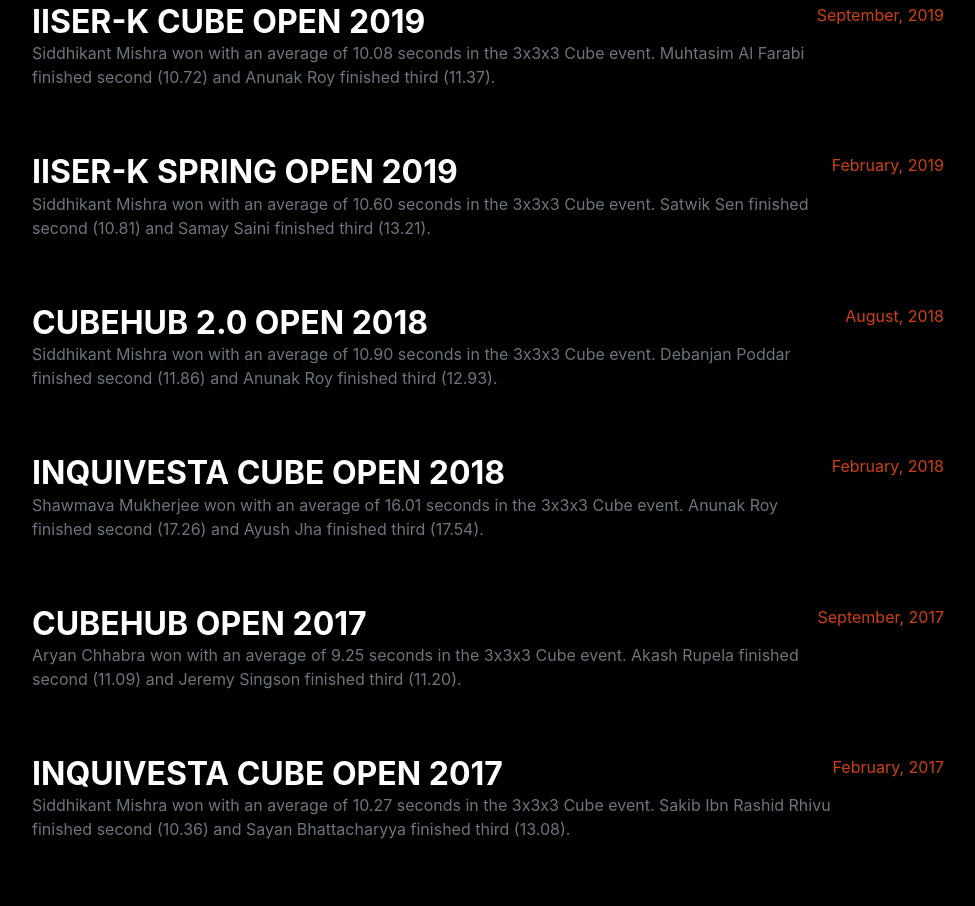
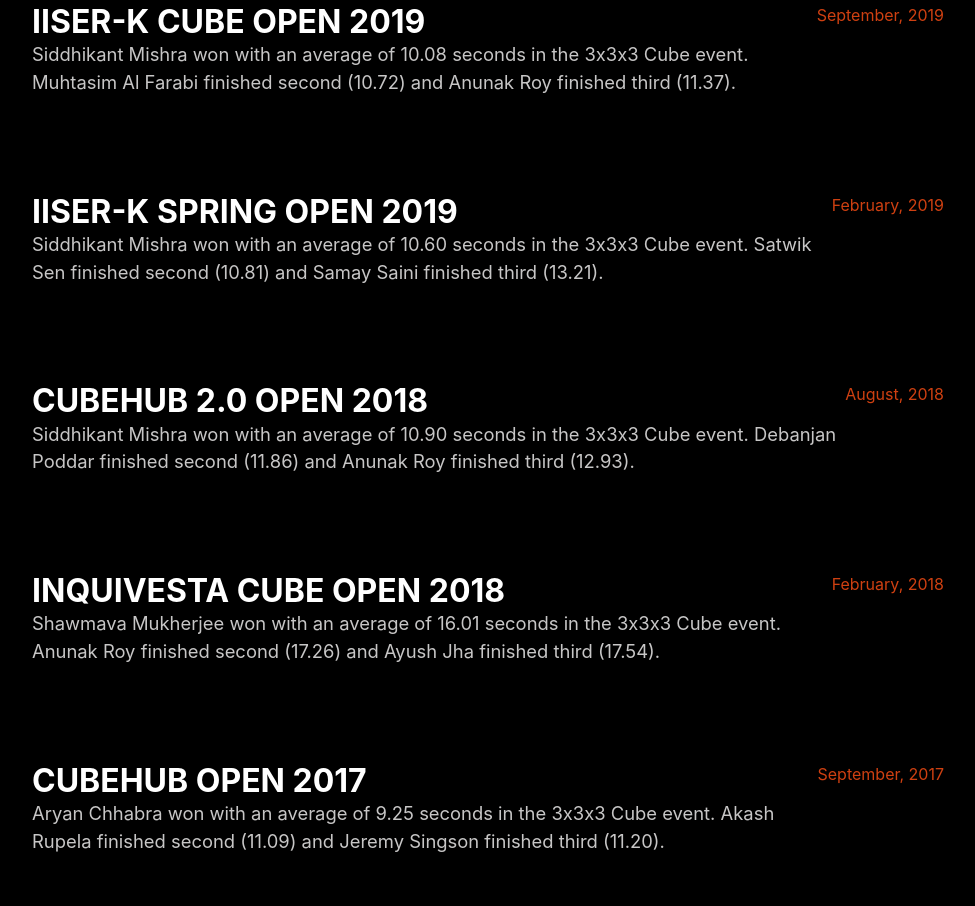
Before and after one commit to Ananyapam7/rubik-s-club-website, a plain HTML site: page index.html in a window 1280 px wide. Shown: the part 2621-3527 px from the top of the page, without its empty margins (288-1263 px from the left). Drawn offline with nearby package versions, Linux system fonts and the light colour scheme; a web font is replaced by a local one.

Commit message:
adited text color in contests

```diff
--- a/index.html
+++ b/index.html
@@ -341,7 +341,7 @@
                   <div class="d-flex flex-column flex-md-row justify-content-between mb-5">
                       <div class="flex-grow-1">
                           <h3 class="mb-0 text-white">IISER-K Cube Open 2019</h3>
-                          <p>Siddhikant Mishra won with an average of 10.08 seconds in the 3x3x3 Cube event. Muhtasim Al Farabi finished second (10.72) and Anunak Roy finished third (11.37).</p>
+                          <p class="lead mb-5 text-grey">Siddhikant Mishra won with an average of 10.08 seconds in the 3x3x3 Cube event. Muhtasim Al Farabi finished second (10.72) and Anunak Roy finished third (11.37).</p>
                       </div>
                       <div class="flex-shrink-0"><span class="text-primary">September, 2019</span></div>
                   </div>
@@ -349,7 +349,7 @@
                   <div class="d-flex flex-column flex-md-row justify-content-between mb-5">
                     <div class="flex-grow-1">
                         <h3 class="mb-0 text-white">IISER-K Spring Open 2019</h3>
-                        <p>Siddhikant Mishra won with an average of 10.60 seconds in the 3x3x3 Cube event. Satwik Sen finished second (10.81) and Samay Saini finished third (13.21).</p>
+                        <p class="lead mb-5 text-grey">Siddhikant Mishra won with an average of 10.60 seconds in the 3x3x3 Cube event. Satwik Sen finished second (10.81) and Samay Saini finished third (13.21).</p>
                     </div>
                     <div class="flex-shrink-0"><span class="text-primary">February, 2019</span></div>
                   </div>
@@ -357,7 +357,7 @@
                   <div class="d-flex flex-column flex-md-row justify-content-between mb-5">
                     <div class="flex-grow-1">
                         <h3 class="mb-0 text-white">CubeHub 2.0 Open 2018</h3>
-                        <p>Siddhikant Mishra won with an average of 10.90 seconds in the 3x3x3 Cube event. Debanjan Poddar finished second (11.86) and Anunak Roy finished third (12.93).</p>
+                        <p class="lead mb-5 text-grey">Siddhikant Mishra won with an average of 10.90 seconds in the 3x3x3 Cube event. Debanjan Poddar finished second (11.86) and Anunak Roy finished third (12.93).</p>
                     </div>
                     <div class="flex-shrink-0"><span class="text-primary">August, 2018</span></div>
                   </div>
@@ -365,7 +365,7 @@
                   <div class="d-flex flex-column flex-md-row justify-content-between mb-5">
                     <div class="flex-grow-1">
                         <h3 class="mb-0 text-white">Inquivesta Cube Open 2018</h3>
-                        <p>Shawmava Mukherjee won with an average of 16.01 seconds in the 3x3x3 Cube event. Anunak Roy finished second (17.26) and Ayush Jha finished third (17.54).</p>
+                        <p class="lead mb-5 text-grey">Shawmava Mukherjee won with an average of 16.01 seconds in the 3x3x3 Cube event. Anunak Roy finished second (17.26) and Ayush Jha finished third (17.54).</p>
                     </div>
                     <div class="flex-shrink-0"><span class="text-primary">February, 2018</span></div>
                   </div>
@@ -373,7 +373,7 @@
                   <div class="d-flex flex-column flex-md-row justify-content-between mb-5">
                     <div class="flex-grow-1">
                         <h3 class="mb-0 text-white">CubeHub Open 2017</h3>
-                        <p>Aryan Chhabra won with an average of 9.25 seconds in the 3x3x3 Cube event. Akash Rupela finished second (11.09) and Jeremy Singson finished third (11.20).</p>
+                        <p class="lead mb-5 text-grey">Aryan Chhabra won with an average of 9.25 seconds in the 3x3x3 Cube event. Akash Rupela finished second (11.09) and Jeremy Singson finished third (11.20).</p>
                     </div>
                     <div class="flex-shrink-0"><span class="text-primary">September, 2017</span></div>
                   </div>
@@ -381,7 +381,7 @@
                   <div class="d-flex flex-column flex-md-row justify-content-between mb-5">
                     <div class="flex-grow-1">
                         <h3 class="mb-0 text-white">Inquivesta Cube Open 2017</h3>
-                        <p>Siddhikant Mishra won with an average of 10.27 seconds in the 3x3x3 Cube event. Sakib Ibn Rashid Rhivu finished second (10.36) and Sayan Bhattacharyya finished third (13.08).</p>
+                        <p class="lead mb-5 text-grey">Siddhikant Mishra won with an average of 10.27 seconds in the 3x3x3 Cube event. Sakib Ibn Rashid Rhivu finished second (10.36) and Sayan Bhattacharyya finished third (13.08).</p>
                     </div>
                     <div class="flex-shrink-0"><span class="text-primary">February, 2017</span></div>
                   </div>
```
